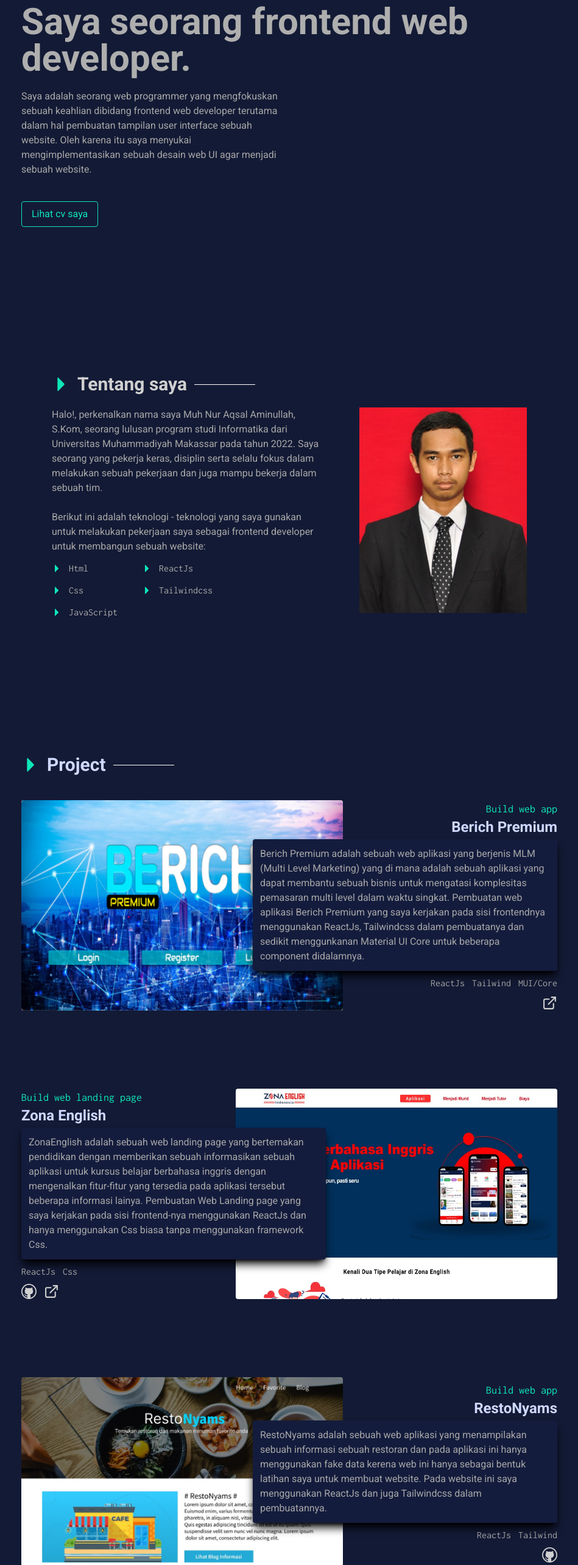
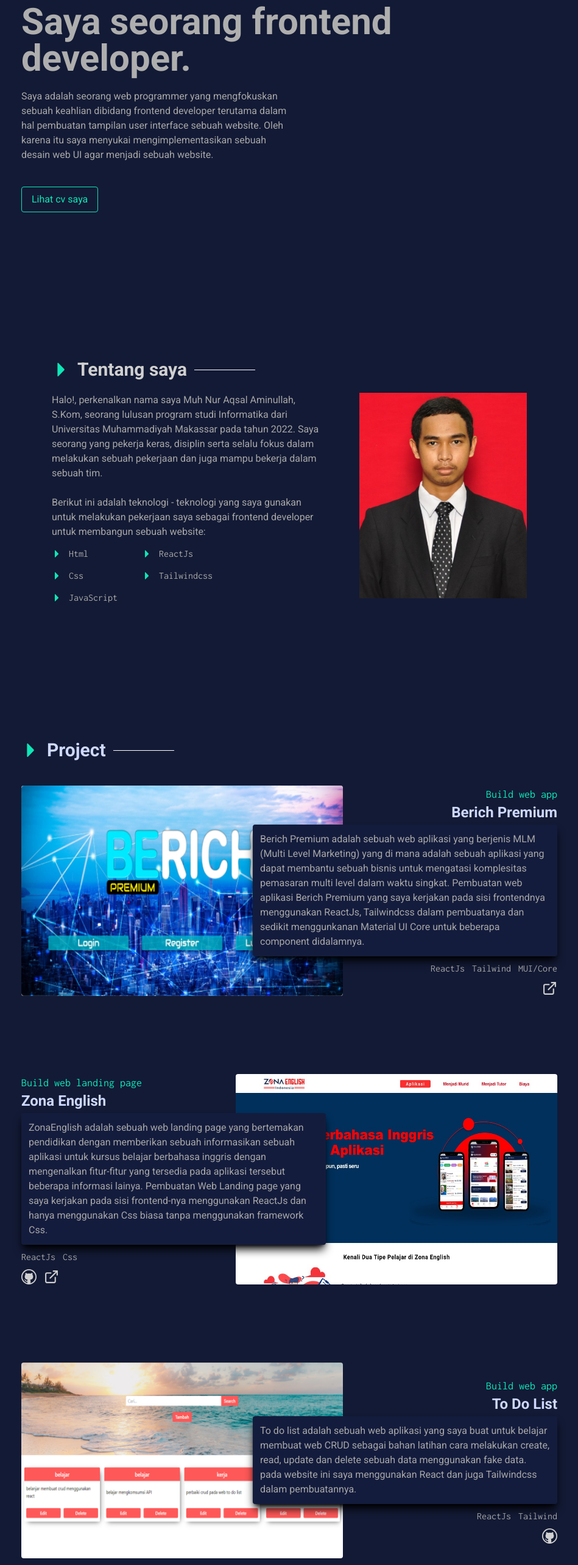
Before and after one commit to MuhNurAqsalAminullah/Web-Personal-Portofolio, a React (Create React App) app: page / in a window 1280 px wide. Shown: the part 234-2800 px from the top of the page at 61% size, without its empty margins (165-1114 px from the left). Built offline with nearby package versions, Linux system fonts and the light colour scheme.

Commit message:
perubahan projek sedikit

```diff
--- a/src/components/MainContent.js
+++ b/src/components/MainContent.js
@@ -11,8 +11,8 @@ const MainContent = () => {
             <div className='sm:px-5 sm:pb-28 md:px-[100px] lg:px-[200px]'>
                 <h5 className='sm:text-sm  sm:mb-5 md:text-base lg:text-lg text-[#0EE6B7] font-["Inconsolata"]'>Halo, perkenalkan nama saya</h5>
                 <h1 className='sm:text-2xl sm:mb-5 md:text-4xl lg:text-6xl text-[#CED8FF] font-bold font-["Roboto Condensed"]'>Muh Nur Aqsal Aminullah</h1>
-                <h1 className='sm:text-2xl sm:mb-5 md:text-4xl lg:text-6xl text-[#AEAEAE] font-bold font-["Roboto Condensed"]'>Saya seorang frontend web developer.</h1>
-                <p className='sm:text-xs sm:mb-5 md:text-sm lg:text-base md:w-[80%] lg:w-[50%] text-[#A8A8A8]'>Saya adalah seorang web programmer yang mengfokuskan sebuah keahlian dibidang frontend web developer terutama dalam hal pembuatan tampilan user interface sebuah website. Oleh karena itu saya menyukai mengimplementasikan sebuah desain web UI agar menjadi sebuah website.</p>
+                <h1 className='sm:text-2xl sm:mb-5 md:text-4xl lg:text-6xl text-[#AEAEAE] font-bold font-["Roboto Condensed"]'>Saya seorang frontend developer.</h1>
+                <p className='sm:text-xs sm:mb-5 md:text-sm lg:text-base md:w-[80%] lg:w-[50%] text-[#A8A8A8]'>Saya adalah seorang web programmer yang mengfokuskan sebuah keahlian dibidang frontend developer terutama dalam hal pembuatan tampilan user interface sebuah website. Oleh karena itu saya menyukai mengimplementasikan sebuah desain web UI agar menjadi sebuah website.</p>
                 <a href='CV Muh Nur Aqsal Aminullah.pdf' download={"CV Muh Nur Aqsal Aminullah.pdf"}>
                     <button className='sm:text-xs sm:mt-5 sm:px-4 sm:py-2 md:text-sm lg:text-base rounded text-[#0EE6B7] border border-[#0EE6B7]'>Lihat cv saya</button>
                 </a>
@@ -137,25 +137,25 @@ const MainContent = () => {
 
                     <div className='lg:flex'>
                         <div className='md:flex md:justify-center lg:justify-start lg:w-[60%]'>
-                            <img src={require('../assets/image/projek2.jpg')} className='rounded' alt="" />
+                            <img src={require('../assets/image/porto3.jpg')} className='rounded' alt="" />
                         </div>
                         <div className='sm:mt-2 lg:mt-0 lg:w-[40%] lg:flex lg:flex-col lg:justify-center lg:items-end'>
                             <h5 className='sm:text-sm md:text-base lg:text-lg text-[#0EE6B7] font-["Inconsolata"]'>Build web app</h5>
-                            <h4 className='sm:text-lg sm:mb-1 md:text-xl lg:text-2xl text-[#CED8FF] font-bold'>RestoNyams</h4>
-                            <p className='sm:text-xs sm:mb-2 md:text-sm lg:text-base lg:bg-[#141C3D] lg:relative lg:w-[500px] lg:p-3 lg:rounded lg:shadow-lg lg:shadow-black text-[#A8A8A8]'>RestoNyams adalah sebuah web aplikasi yang menampilakan sebuah informasi sebuah restoran dan pada aplikasi ini hanya menggunakan fake data kerena web ini hanya sebagai bentuk latihan saya untuk membuat website. Pada website ini saya menggunakan ReactJs dan juga Tailwindcss dalam pembuatannya.</p>
+                            <h4 className='sm:text-lg sm:mb-1 md:text-xl lg:text-2xl text-[#CED8FF] font-bold'>To Do List</h4>
+                            <p className='sm:text-xs sm:mb-2 md:text-sm lg:text-base lg:bg-[#141C3D] lg:relative lg:w-[500px] lg:p-3 lg:rounded lg:shadow-lg lg:shadow-black text-[#A8A8A8]'>To do list adalah sebuah web aplikasi yang saya buat untuk belajar membuat web CRUD sebagai bahan latihan cara melakukan create, read, update dan delete sebuah data menggunakan fake data. pada website ini saya menggunakan React dan juga Tailwindcss dalam pembuatannya.</p>
                             <ul className='flex gap-x-3 sm:mb-2 lg:justify-end'>
                             <li className='sm:text-xs md:text-sm lg:text-base text-[#A8A8A8] font-["Inconsolata"] hover:text-[#0EE6B7]'><a href="https://reactjs.org/" target={"_blank"}>ReactJs</a></li>
                                 <li className='sm:text-xs md:text-sm lg:text-base text-[#A8A8A8] font-["Inconsolata"] hover:text-[#0EE6B7]'><a href='https://tailwindcss.com/' target={"_blank"}>Tailwind</a></li>
                             </ul>
                             <div className='sm:flex lg:hidden md:justify-end gap-x-3'>
-                                <a href="https://github.com/MuhNurAqsalAminullah/RestoNyams-personal" target={"_blank"}>
+                                <a href="https://github.com/MuhNurAqsalAminullah/crud-todolist" target={"_blank"}>
                                     {/* <VscIcons.VscGithub size={25} className='cursor-pointer hover:text-[#0EE6B7]' /> */}
                                     <VscIcons.VscGithub />
                                 </a>
                                 {/* <FiIcons.FiExternalLink /> */}
                             </div>
                             <div className='sm:hidden lg:flex md:justify-end gap-x-3'>
-                                <a href="https://github.com/MuhNurAqsalAminullah/RestoNyams-personal" target={"_blank"}>
+                                <a href="https://github.com/MuhNurAqsalAminullah/crud-todolist" target={"_blank"}>
                                     <VscIcons.VscGithub size={25} className='cursor-pointer hover:text-[#0EE6B7]' />
                                 </a>
                                 {/* <FiIcons.FiExternalLink size={25} className='cursor-pointer hover:text-[#0EE6B7]' /> */}
```
Also changed, not shown: src/assets/image/porto3.jpg (added).
